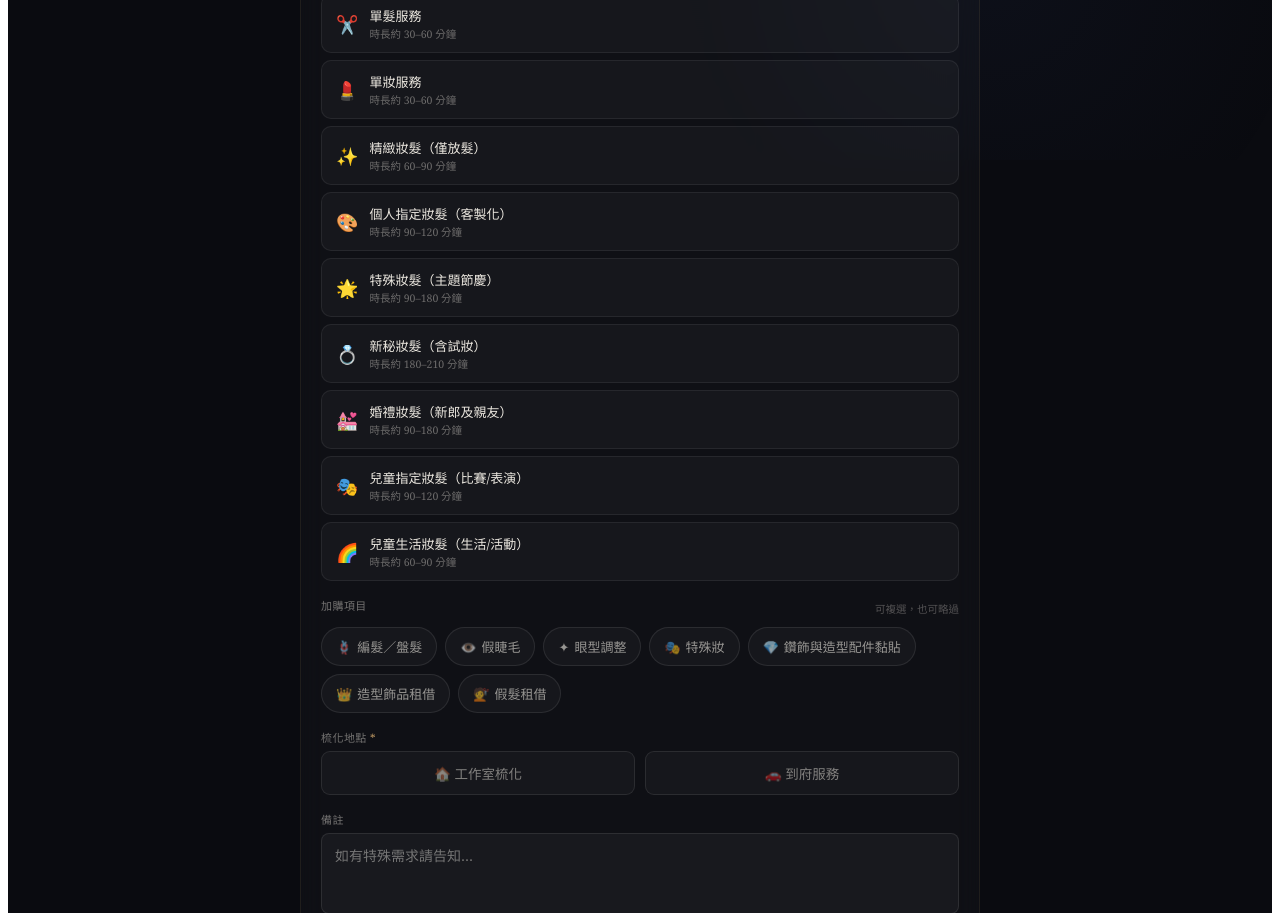
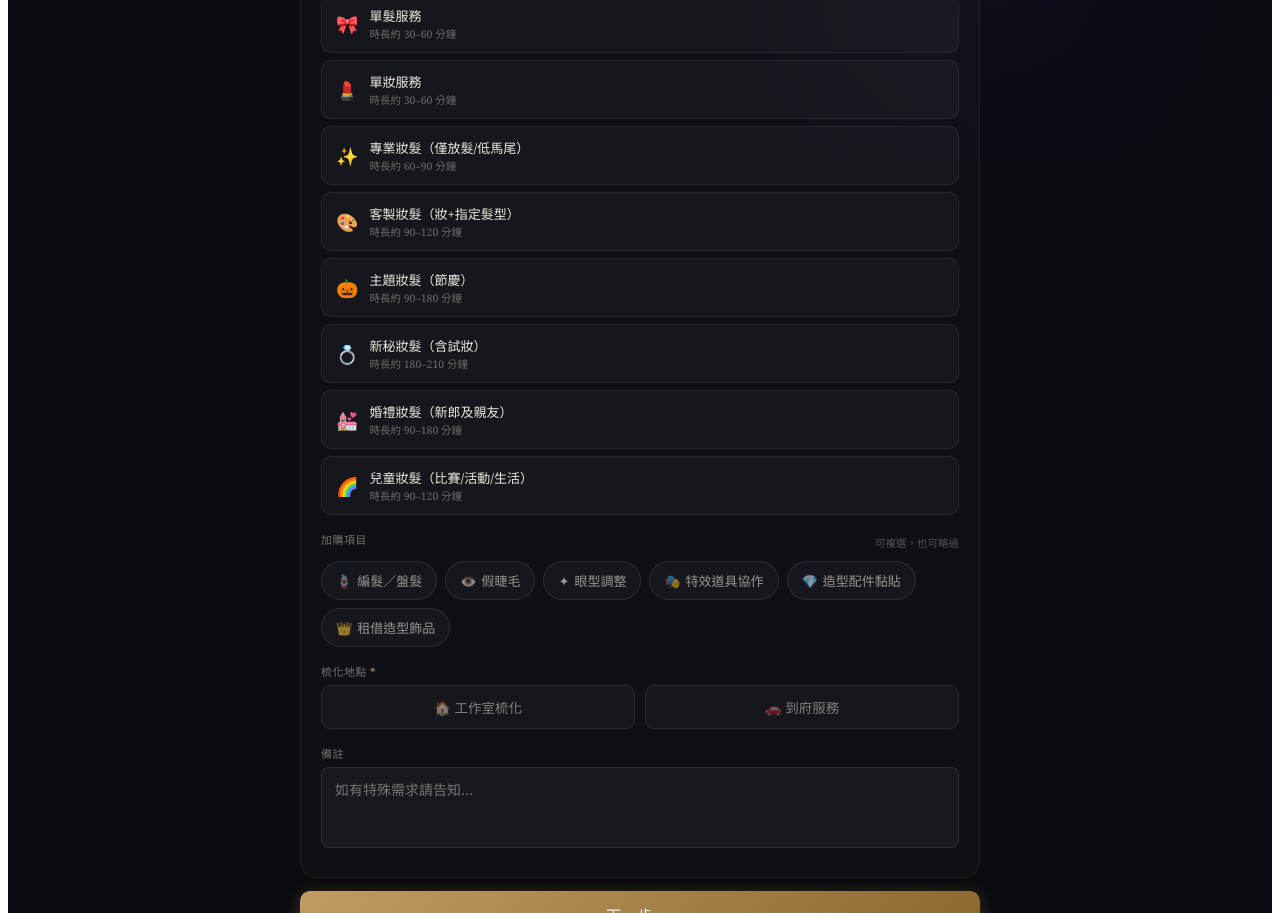
Before and after one commit to SHIIN-Joy/Shiin_booking, a React (Vite) app in the folder salon-booking/: page / in a window 1280 px wide. Shown: the part 640-1553 px from the top of the page. Built offline with nearby package versions, Linux system fonts and the light colour scheme.

Commit message:
Update App.jsx

```diff
--- a/salon-booking/src/App.jsx
+++ b/salon-booking/src/App.jsx
@@ -5,15 +5,14 @@ const SALON_NAME = "拾形造型";
 const SALON_EN   = "Shiin Studio";
 
 const SERVICES = [
-  { id: 1, name: "單髮服務",                  icon: "✂️", note: "時長約 30–60 分鐘" },
+  { id: 1, name: "單髮服務",                  icon: "🎀", note: "時長約 30–60 分鐘" },
   { id: 2, name: "單妝服務",                  icon: "💄", note: "時長約 30–60 分鐘" },
-  { id: 3, name: "精緻妝髮（僅放髮）",        icon: "✨", note: "時長約 60–90 分鐘" },
-  { id: 4, name: "個人指定妝髮（客製化）",    icon: "🎨", note: "時長約 90–120 分鐘" },
-  { id: 5, name: "特殊妝髮（主題節慶）",      icon: "🌟", note: "時長約 90–180 分鐘" },
+  { id: 3, name: "專業妝髮（僅放髮/低馬尾）",    icon: "✨", note: "時長約 60–90 分鐘" },
+  { id: 4, name: "客製妝髮（妝+指定髮型）",    icon: "🎨", note: "時長約 90–120 分鐘" },
+  { id: 5, name: "主題妝髮（節慶）",      icon: "🎃", note: "時長約 90–180 分鐘" },
   { id: 6, name: "新秘妝髮（含試妝）",        icon: "💍", note: "時長約 180–210 分鐘" },
   { id: 7, name: "婚禮妝髮（新郎及親友）",    icon: "💒", note: "時長約 90–180 分鐘" },
-  { id: 8, name: "兒童指定妝髮（比賽/表演）", icon: "🎭", note: "時長約 90–120 分鐘" },
-  { id: 9, name: "兒童生活妝髮（生活/活動）", icon: "🌈", note: "時長約 60–90 分鐘" },
+  { id: 8, name: "兒童妝髮（比賽/活動/生活）", icon: "🌈", note: "時長約 90–120 分鐘" },
 ];
 
 const DEPOSIT = 500;
@@ -22,10 +21,9 @@ const ADDONS = [
   { id: 1, name: "編髮／盤髮",         icon: "🪢" },
   { id: 2, name: "假睫毛",             icon: "👁️" },
   { id: 3, name: "眼型調整",           icon: "✦"  },
-  { id: 4, name: "特殊妝",             icon: "🎭" },
-  { id: 5, name: "鑽飾與造型配件黏貼", icon: "💎" },
-  { id: 6, name: "造型飾品租借",       icon: "👑" },
-  { id: 7, name: "假髮租借",           icon: "💇" },
+  { id: 4, name: "特效道具協作",             icon: "🎭" },
+  { id: 5, name: "造型配件黏貼", icon: "💎" },
+  { id: 6, name: "租借造型飾品",       icon: "👑" },
 ];
 
 const BANK_INFO = {
```
